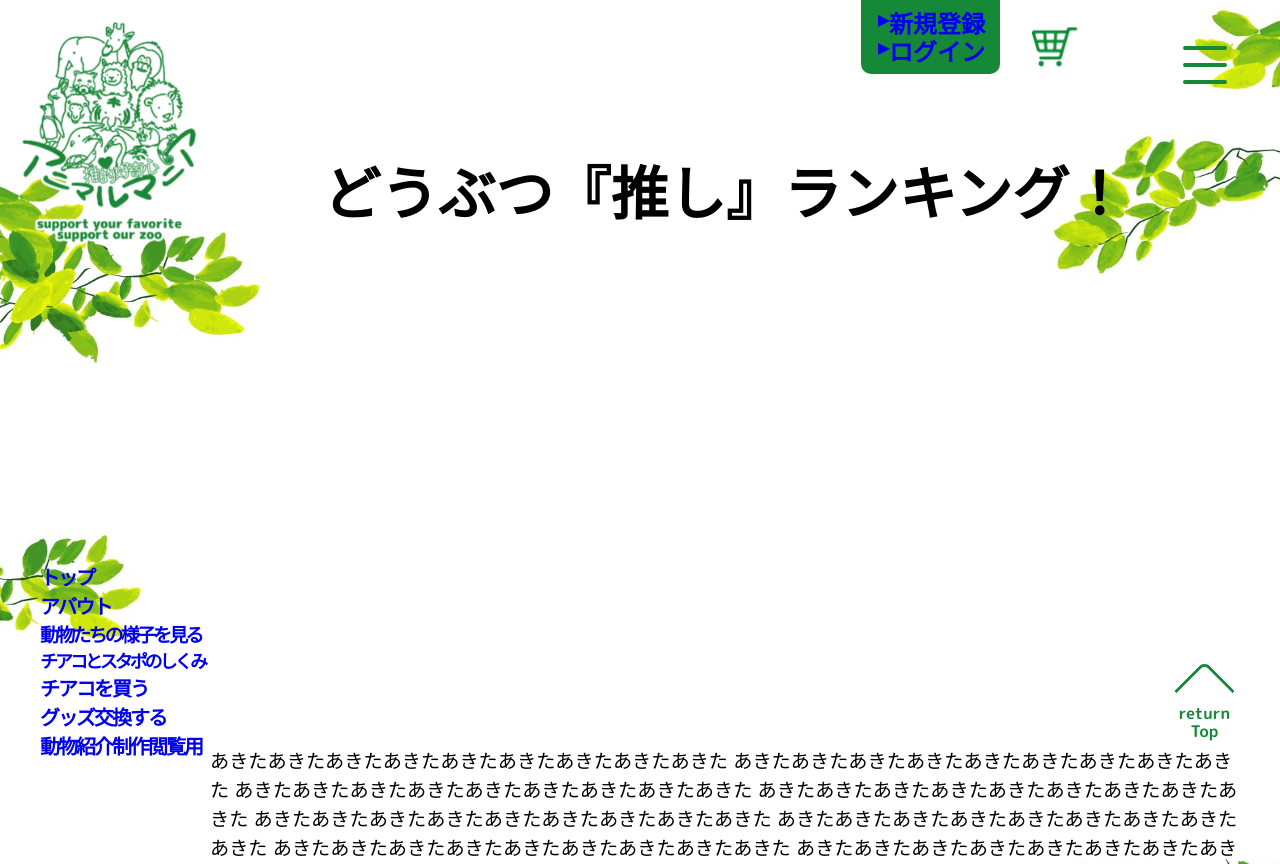
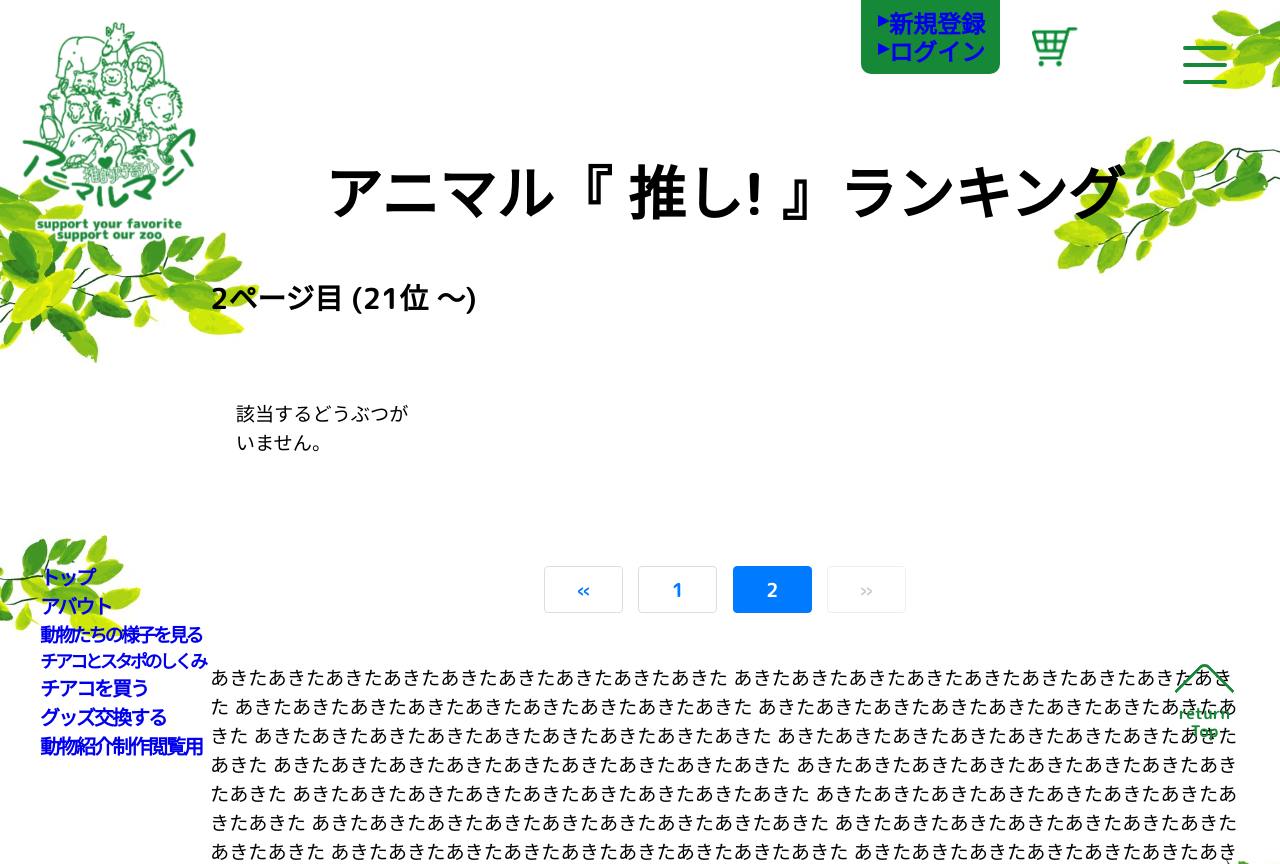
Before and after one commit to muratter93/oshiapp, a Django app: page /ranking/?page=2 in a window 1280 px wide. Shown: the top 864 px of the page. Run offline with Django 5.2, Linux system fonts and the light colour scheme; data that the repository does not hold is empty; some web fonts are replaced.

Commit message:
ランキングページネーション（池田）

```diff
--- a/ranking/templates/ranking/ranking.html
+++ b/ranking/templates/ranking/ranking.html
@@ -1,10 +1,18 @@
 {% extends "common/base.html" %}
+{% block title %}
+    アニマルランキング | アニマルマニア
+{% endblock %}
 {% block content %}
 <section class="text-center container" style="padding-top:0px;">
     <div class="col-lg-8 col-md-10 mx-auto">
         <h1 class="fw-light" style="text-align:center; font-size:3em; margin-bottom:40px;">
-            どうぶつ『推し』ランキング！
+            アニマル『 推し! 』ランキング
         </h1>
+        {% if not is_page_1 %}
+            <h2 style="font-size: 1.5em; margin-bottom: 20px;">
+                {{ actual_page_num }}ページ目 ({{ start_rank }}位 〜)
+            </h2>
+        {% endif %}
     </div>
 </section>
 
@@ -32,7 +40,6 @@ body {
     line-height: 1.5em;
 }
 
-/* ===== 第1位 ===== */
 .rank-1 img {
     width: 40vw;
     max-width: 450px;
@@ -47,7 +54,6 @@ body {
     font-weight: bold;
 }
 
-/* ===== 第2〜3位 ===== */
 .rank-2-3 {
     display: flex;
     justify-content: center;
@@ -67,7 +73,6 @@ body {
     margin-bottom: 8px;
 }
 
-/* ===== 第4〜6位 ===== */
 .rank-4-6 {
     display: grid;
     grid-template-columns: repeat(3, 1fr);
@@ -86,7 +91,6 @@ body {
     margin-bottom: 6px;
 }
 
-/* ===== 第7〜10位 ===== */
 .rank-7-10 {
     display: grid;
     grid-template-columns: repeat(4, 1fr);
@@ -105,7 +109,6 @@ body {
     margin-bottom: 6px;
 }
 
-/* ===== 第11〜20位 ===== */
 .rank-11-15,
 .rank-16-20,
 .rank-other {
@@ -124,20 +127,49 @@ body {
     border-radius: 8px;
 }
 
-/* ===== ページネーション ===== */
 .pagination {
-    text-align: center;
+    display: flex;
+    justify-content: center;
+    list-style: none;
+    padding: 0;
     margin: 50px 0;
     font-size: 1.2rem;
 }
-.pagination a {
-    margin: 0 15px;
+.pagination a,
+.pagination .current,
+.pagination .dots,
+.pagination .disabled {
+    display: inline-block;
+    padding: 8px 16px;
+    margin: 0 5px;
     text-decoration: none;
+    font-weight: bold;
+    border: 1px solid #ddd;
+    border-radius: 4px;
     color: #007bff;
-    font-weight: bold;
+    min-width: 45px; /* ボタンの幅をある程度揃える */
+    text-align: center;
 }
 .pagination a:hover {
-    text-decoration: underline;
+    text-decoration: none;
+    background-color: #f4f4f4;
+}
+
+.pagination .current {
+    background-color: #007bff;
+    color: #fff;
+    border-color: #007bff;
+}
+
+.pagination .dots {
+    color: #999;
+    border: none; /* ... には枠線不要 */
+    font-weight: normal;
+}
+/* 無効化された「前へ」「次へ」 */
+.pagination .disabled {
+    color: #ccc;
+    border-color: #eee;
 }
 
 @media (max-width: 768px) {
@@ -153,17 +185,30 @@ body {
     .rank-11-15, .rank-16-20, .rank-other {
         grid-template-columns: repeat(2, 1fr);
     }
+
+    /* モバイル用にページネーションの余白を少し詰める */
+    .pagination a,
+    .pagination .current,
+    .pagination .dots,
+    .pagination .disabled {
+        margin: 0 3px;
+        padding: 6px 10px;
+        min-width: 35px;
     }
+}
+
 </style>
 
 <div class="ranking-container">
+
+    {% if is_page_1 %}
 
         {% with a=animals.0 %}
         {% if a %}
         <div class="rank-1 rank-card">
             <h2>第1位 {{ a.japanese }}</h2>
             <img src="{{ a.pic1.url }}" alt="{{ a.japanese }}">
-        <p>{{ a.name }} <br>{{ a.total_point }} スタポ</p>
+            <p>{{ a.name }} <br>{{ a.total_point }} 推しP</p>
         </div>
         {% endif %}
         {% endwith %}
@@ -173,7 +218,7 @@ body {
             <div class="rank-card">
                 <h3>第{{ forloop.counter|add:1 }}位 {{ a.japanese }}</h3>
                 <img src="{{ a.pic1.url }}" alt="{{ a.japanese }}">
-            <p>{{ a.name }} <br>{{ a.total_point }} スタポ</p>
+                <p>{{ a.name }} <br>{{ a.total_point }} 推しP</p>
             </div>
             {% endfor %}
         </div>
@@ -183,7 +228,7 @@ body {
             <div class="rank-card">
                 <h4>第{{ forloop.counter|add:3 }}位 {{ a.japanese }}</h4>
                 <img src="{{ a.pic1.url }}" alt="{{ a.japanese }}">
-            <p>{{ a.name }} <br>{{ a.total_point }} スタポ</p>
+                <p>{{ a.name }} <br>{{ a.total_point }} 推しP</p>
             </div>
             {% endfor %}
         </div>
@@ -193,7 +238,7 @@ body {
             <div class="rank-card">
                 <h5>第{{ forloop.counter|add:6 }}位 {{ a.japanese }}</h5>
                 <img src="{{ a.pic1.url }}" alt="{{ a.japanese }}">
-            <p>{{ a.name }} <br>{{ a.total_point }} スタポ</p>
+                <p>{{ a.name }} <br>{{ a.total_point }} 推しP</p>
             </div>
             {% endfor %}
         </div>
@@ -203,7 +248,7 @@ body {
             <div class="rank-card">
                 <h5>第{{ forloop.counter|add:10 }}位 {{ a.japanese }}</h5>
                 <img src="{{ a.pic1.url }}" alt="{{ a.japanese }}">
-            <p>{{ a.name }} <br>{{ a.total_point }} スタポ</p>
+                <p>{{ a.name }} <br>{{ a.total_point }} 推しP</p>
             </div>
             {% endfor %}
         </div>
@@ -213,33 +258,57 @@ body {
             <div class="rank-card">
                 <h5>第{{ forloop.counter|add:15 }}位 {{ a.japanese }}</h5>
                 <img src="{{ a.pic1.url }}" alt="{{ a.japanese }}">
-            <p>{{ a.name }} <br>{{ a.total_point }} スタポ</p>
+                <p>{{ a.name }} <br>{{ a.total_point }} 推しP</p>
             </div>
             {% endfor %}
         </div>
 
-
-    {% if page_obj %}
+    {% else %}
         <div class="rank-other">
             {% for a in page_obj %}
             <div class="rank-card">
-            <h5>第{{ forloop.counter|add:20|add:page_obj.start_index|add:"-1" }}位 {{ a.japanese }}</h5>
+                <h5>第{{ forloop.counter0|add:start_rank }}位 {{ a.japanese }}</h5>
                 <img src="{{ a.pic1.url }}" alt="{{ a.japanese }}">
-            <p>{{ a.name }} <br>{{ a.total_point }} スタポ</p>
+                <p>{{ a.name }} <br>{{ a.total_point }} 推しP</p>
             </div>
+            {% empty %}
+            <p>該当するどうぶつがいません。</p>
             {% endfor %}
-    </div>
-
-    <div class="pagination">
-        {% if page_obj.has_previous %}
-            <a href="?page={{ page_obj.previous_page_number }}">＜　前へ</a>
-        {% endif %}
-        <span>ページ {{ page_obj.number }} / {{ page_obj.paginator.num_pages }}</span>
-        {% if page_obj.has_next %}
-            <a href="?page={{ page_obj.next_page_number }}">次へ　＞</a>
-        {% endif %}
         </div>
     {% endif %}
 
 </div>
+
+{% if total_pages > 1 %}
+<div class="pagination">
+    <span class="step-links">
+
+        {% if actual_page_num > 1 %}
+            <a href="?page={{ actual_page_num|add:'-1' }}">&laquo;</a>
+        {% else %}
+            <span class="disabled">&laquo;</span>
+        {% endif %}
+
+        {% for page_num in page_range %}
+            {% if page_num == '...' %}
+
+                <span class="dots">...</span>
+            {% elif page_num == actual_page_num %}
+
+                <span class="current">{{ page_num }}</span>
+            {% else %}
+                <a href="?page={{ page_num }}">{{ page_num }}</a>
+            {% endif %}
+        {% endfor %}
+
+        {% if actual_page_num < total_pages %}
+            <a href="?page={{ actual_page_num|add:'1' }}">&raquo;</a>
+        {% else %}
+            <span class="disabled">&raquo;</span>
+        {% endif %}
+
+    </span>
+</div>
+{% endif %}
+
 {% endblock %}
--- a/ranking/views.py
+++ b/ranking/views.py
@@ -1,18 +1,79 @@
-from django.core.paginator import Paginator
+from django.core.paginator import Paginator, EmptyPage
 from django.shortcuts import render
 from animals.models import Animal
 
 def ranking(request):
-    animals = Animal.objects.all().order_by('-total_point')
+    all_animals = Animal.objects.all().order_by('-total_point')
+    other_animals = all_animals[20:]
 
-    top_20 = animals[:20]
+    #21位以降に1ページずつに表示される動物の数↓
+    paginator = Paginator(other_animals, 30)
+    total_pages = paginator.num_pages + 1
 
-    paginator = Paginator(animals[20:], 40)
-    page_number = request.GET.get('page')
-    page_obj = paginator.get_page(page_number)
+    page_number_str = request.GET.get('page', '1')
+    try:
+        page_number = int(page_number_str)
+    except ValueError:
+        page_number = 1
+
+    if page_number < 1:
+        page_number = 1
+    elif page_number > total_pages:
+        page_number = total_pages
 
     context = {
-        'animals': top_20,
-        'page_obj': page_obj
+        'paginator': paginator,
+        'actual_page_num': page_number,
+        'total_pages': total_pages,
     }
+
+    window = 2
+    page_range = []
+
+    if total_pages > 1:
+
+        page_range.append(1)
+
+        if page_number > 1 + window + 1:
+            page_range.append('...')
+
+        start = max(2, page_number - window)
+        end = min(total_pages - 1, page_number + window)
+
+        for i in range(start, end + 1):
+            if i not in page_range:
+                page_range.append(i)
+
+        if page_number < total_pages - window - 1:
+            page_range.append('...')
+
+        if total_pages not in page_range:
+            page_range.append(total_pages)
+
+    context['page_range'] = page_range
+
+    if page_number == 1:
+        context['animals'] = all_animals[:20]
+        context['is_page_1'] = True
+        try:
+            context['page_obj'] = paginator.get_page(1)
+        except EmptyPage:
+            # 21位以降の動物がいない場合
+            context['page_obj'] = None
+    else:
+        page_num_for_paginator = page_number - 1
+
+        try:
+            page_obj = paginator.get_page(page_num_for_paginator)
+        except EmptyPage:
+            page_obj = None
+
+        context['page_obj'] = page_obj
+        context['is_page_1'] = False
+
+        if page_obj:
+            context['start_rank'] = 20 + page_obj.start_index()
+        else:
+            context['start_rank'] = 21
+
     return render(request, 'ranking/ranking.html', context)
```
Also changed, not shown: ranking/urls.py (line endings or trailing spaces). Lines whose indentation alone changed are shown as unchanged.
